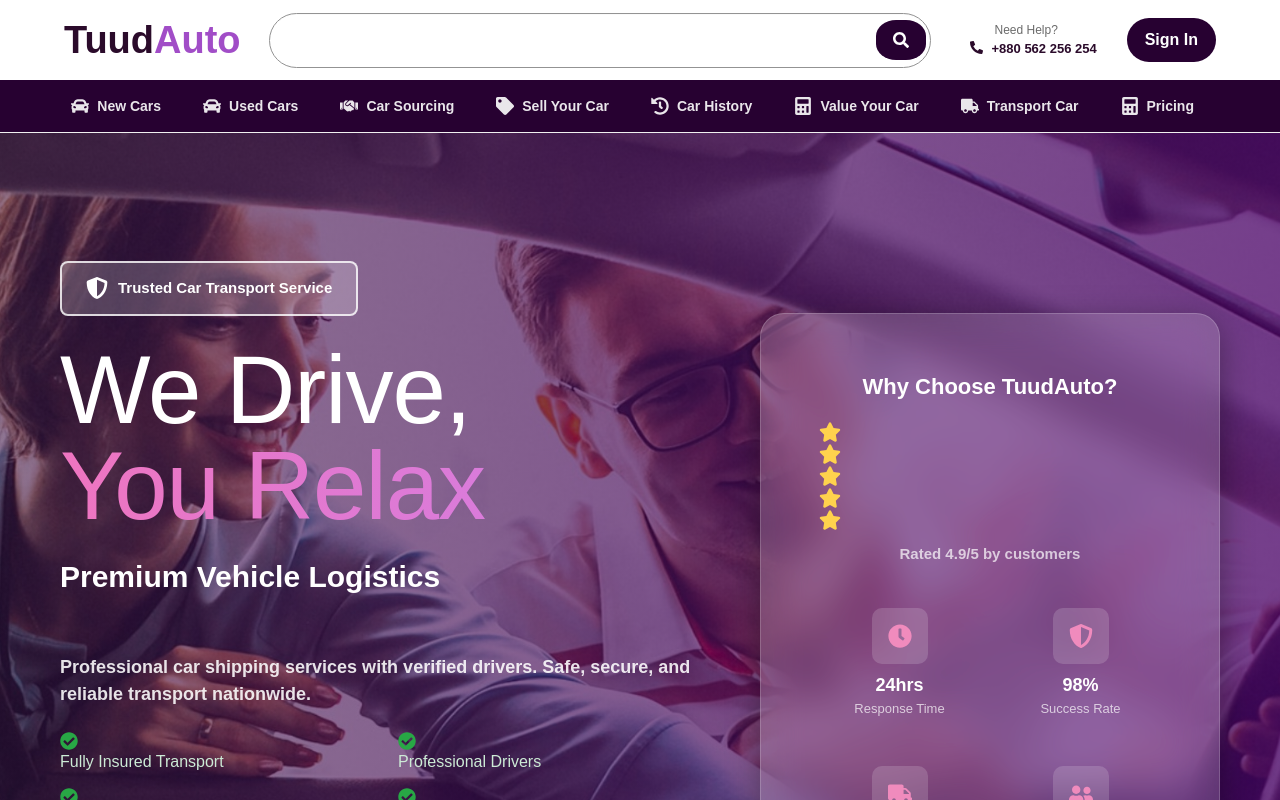
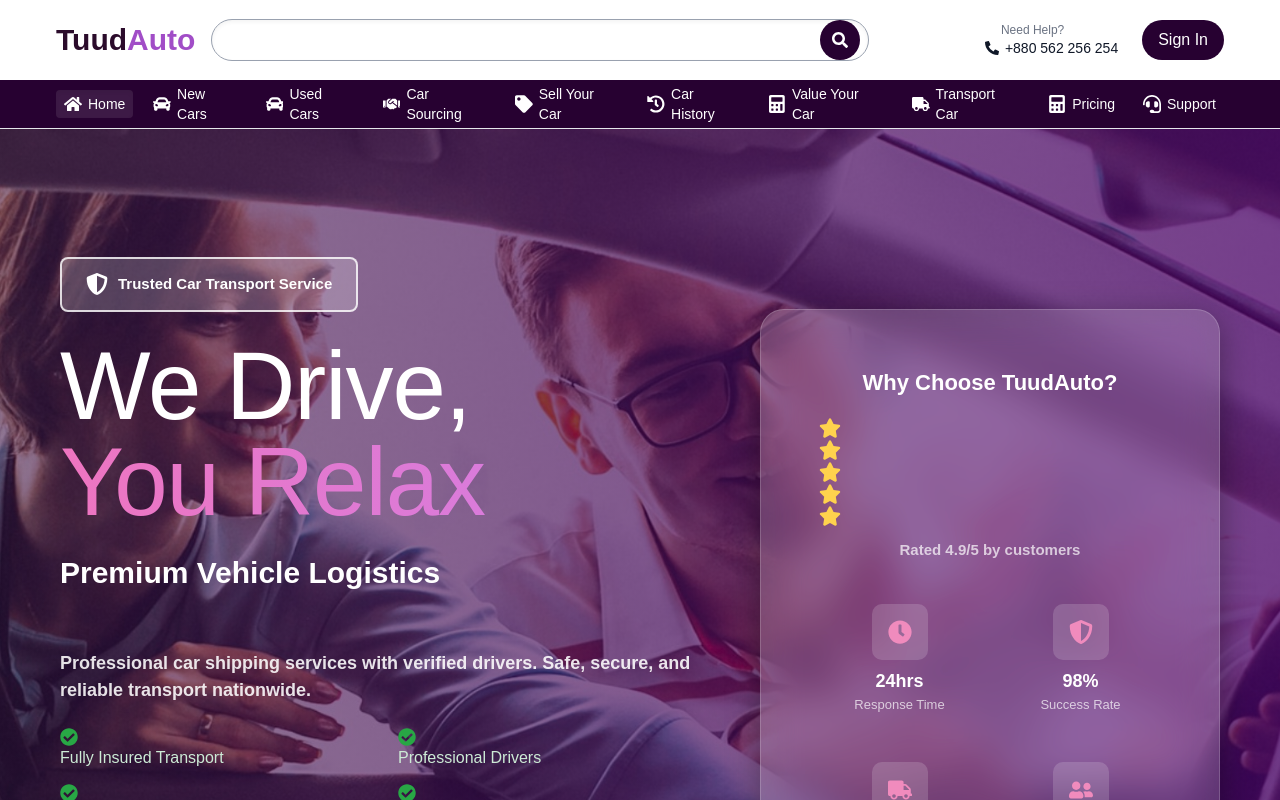
Before and after one commit to falcon752/TuudAuto-clone, a React (Vite) app: page / in a window 1280 px wide. Shown: the top 800 px of the page. Built offline with nearby package versions, Linux system fonts and the light colour scheme; a web font is replaced by a local one.

Commit message:
in progress

```diff
--- a/src/components/NavBar.tsx
+++ b/src/components/NavBar.tsx
@@ -17,82 +17,99 @@
 const NavBar: React.FC = () => {
   const [menuOpen, setMenuOpen] = useState(false);
 
-  const toggleMenu = () => setMenuOpen((prev) => !prev);
+  const navLinks = [
+    { icon: FaHome, label: "Home" },
+    { icon: FaCar, label: "New Cars" },
+    { icon: FaCar, label: "Used Cars" },
+    { icon: FaHandshake, label: "Car Sourcing" },
+    { icon: FaTag, label: "Sell Your Car" },
+    { icon: FaHistory, label: "Car History" },
+    { icon: FaCalculator, label: "Value Your Car" },
+    { icon: FaTruck, label: "Transport Car" },
+    { icon: FaCalculator, label: "Pricing" },
+    { icon: FaHeadset, label: "Support" },
+  ];
 
   return (
-    <header className="tuud-navbar">
-      <div className="tuud-navbar-inner container">
-        {/* Logo & Search */}
-        <div className="brand-and-search">
-          <div className="brand">
-            <span className="logo-mark">Tuud</span>
-            <span className="logo-accent">Auto</span>
+    <header className="sticky top-0 z-50 bg-white border-b border-gray-200">
+      <div className="flex items-center justify-between h-20 px-4 max-w-[1200px] mx-auto">
+        {/* Logo */}
+        <div className="flex items-center gap-4">
+          <div className="flex items-center font-semibold text-2xl sm:text-3xl">
+            <span className="text-[#2b0b2b]">Tuud</span>
+            <span className="text-[#a14dc7]">Auto</span>
           </div>
 
-          <div className="search-wrap desktop-only">
+          {/* Search (hidden on mobile until md) */}
+          <div className="hidden md:flex items-center border border-gray-400 rounded-full shadow-inner px-2">
             <input
-              className="search-input"
               type="search"
               placeholder="Search by brand, model, or keyword..."
-              aria-label="Search"
+              className="outline-none bg-transparent px-3 py-1 w-[400px] lg:w-[600px] text-sm sm:text-base"
             />
-            <button className="search-btn" aria-label="Search">
+            <button className="bg-[#270131] text-white w-10 h-10 rounded-full flex items-center justify-center hover:bg-[#a14dc7] transition-all">
               <FaSearch />
             </button>
           </div>
         </div>
 
-        {/* Right Nav Actions */}
-        <nav className="nav-actions desktop-only">
-          <div className="contact">
-            <div className="help">Need Help?</div>
-            <div className="phone">
-              <FaPhoneAlt className="phone-icon" /> +880 562 256 254
+        {/* Right Actions */}
+        <div className="hidden md:flex items-center gap-4">
+          <div className="flex flex-col text-xs text-gray-500 hover:bg-gray-100 rounded px-2 py-1 transition">
+            <div className="ml-4">Need Help?</div>
+            <div className="flex items-center gap-1.5 font-medium text-gray-900 text-sm">
+              <FaPhoneAlt className="text-sm" /> +880 562 256 254
             </div>
           </div>
+          <button className="bg-[#270131] text-white px-4 py-2 rounded-full font-medium hover:bg-[#a14dc7] hover:scale-105 transition-all text-sm sm:text-base">
+            Sign In
+          </button>
+        </div>
 
-          <button className="sign-in">Sign In</button>
-        </nav>
-
-        {/* Burger Icon for mobile */}
-        <button className="burger-btn mobile-only" onClick={toggleMenu}>
+        {/* Hamburger Menu for mobile */}
+        <button
+          className="md:hidden flex items-center text-[#270131]"
+          onClick={() => setMenuOpen(!menuOpen)}
+        >
           {menuOpen ? <FaTimes size={24} /> : <FaBars size={24} />}
         </button>
       </div>
 
-      {/* Desktop Top Links */}
-      <nav className="top-links desktop-only">
-        <div className="container links-inner">
-          <ul>
-            <li className="active"><FaHome className="nav-icon" /> Home</li>
-            <li><FaCar className="nav-icon" /> New Cars</li>
-            <li><FaCar className="nav-icon" /> Used Cars</li>
-            <li><FaHandshake className="nav-icon" /> Car Sourcing</li>
-            <li><FaTag className="nav-icon" /> Sell Your Car</li>
-            <li><FaHistory className="nav-icon" /> Car History</li>
-            <li><FaCalculator className="nav-icon" /> Value Your Car</li>
-            <li><FaTruck className="nav-icon" /> Transport Car</li>
-            <li><FaCalculator className="nav-icon" /> Pricing</li>
-            <li><FaHeadset className="nav-icon" /> Support</li>
-          </ul>
+      {/* Desktop Top Links (1024px+) */}
+      <nav className="hidden md:flex bg-[#270131] text-white">
+        <div className="flex justify-center items-center h-12 gap-3 px-4 overflow-x-auto max-w-[1200px] mx-auto">
+          {navLinks.map((item, idx) => {
+            const Icon = item.icon;
+            return (
+              <div
+                key={idx}
+                className={`flex items-center gap-1.5 px-2 py-1 rounded font-medium text-xs sm:text-sm cursor-pointer hover:scale-105 hover:bg-purple-700 transition ${
+                  idx === 0 ? "bg-white/10 shadow-inner" : ""
+                }`}
+              >
+                <Icon className="text-base sm:text-lg" />
+                {item.label}
+              </div>
+            );
+          })}
         </div>
       </nav>
 
-      {/* Mobile Menu */}
+      {/* Mobile Menu 0–1023px */}
       {menuOpen && (
-        <nav className="mobile-menu mobile-only">
-          <ul>
-            <li><FaHome className="nav-icon" /> Home</li>
-            <li><FaCar className="nav-icon" /> New Cars</li>
-            <li><FaCar className="nav-icon" /> Used Cars</li>
-            <li><FaHandshake className="nav-icon" /> Car Sourcing</li>
-            <li><FaTag className="nav-icon" /> Sell Your Car</li>
-            <li><FaHistory className="nav-icon" /> Car History</li>
-            <li><FaCalculator className="nav-icon" /> Value Your Car</li>
-            <li><FaTruck className="nav-icon" /> Transport Car</li>
-            <li><FaCalculator className="nav-icon" /> Pricing</li>
-            <li><FaHeadset className="nav-icon" /> Support</li>
-          </ul>
+        <nav className="md:hidden bg-[#270131] text-white px-4 py-4 flex flex-col gap-2">
+          {navLinks.map((item, idx) => {
+            const Icon = item.icon;
+            return (
+              <div
+                key={idx}
+                className="flex items-center gap-2 font-medium text-sm cursor-pointer hover:text-purple-400 transition"
+              >
+                <Icon className="text-base" />
+                {item.label}
+              </div>
+            );
+          })}
         </nav>
       )}
     </header>
--- a/src/pages/CarForm.tsx
+++ b/src/pages/CarForm.tsx
@@ -136,15 +136,15 @@
   const isNew = watch("is_new");
   const selectedSafety = watch("specifications.safety") || [];
 
-  const formatPrice = (value: string | number) => {
-    if (typeof value === "number") value = value.toString();
-    const number = Number(value.replace(/,/g, ""));
-    if (isNaN(number)) return "";
-    return number.toLocaleString("en-US", {
-      minimumFractionDigits: 2,
-      maximumFractionDigits: 2,
-    });
-  };
+  // const formatPrice = (value: string | number) => {
+  //   if (typeof value === "number") value = value.toString();
+  //   const number = Number(value.replace(/,/g, ""));
+  //   if (isNaN(number)) return "";
+  //   return number.toLocaleString("en-US", {
+  //     minimumFractionDigits: 2,
+  //     maximumFractionDigits: 2,
+  //   });
+  // };
 
   const [priceInput, setPriceInput] = React.useState("");
 
--- a/src/styles/main.css
+++ b/src/styles/main.css
@@ -1451,264 +1451,7 @@
 /* =====================================================
    ====== NAVBAR ======
    ===================================================== */
-.tuud-navbar {
-  background: #ffffff;
-  border-bottom: 1px solid rgba(0, 0, 0, 0.06);
-  position: sticky;
-  top: 0;
-  z-index: 60;
-}
-
-.tuud-navbar-inner {
-  display: flex;
-  align-items: center;
-  justify-content: space-between;
-  height: 80px;
-}
-
-/* brand */
-.brand {
-  font-weight: 550;
-  font-size: 38px;
-  display: inline-flex;
-  align-items: center;
-  gap: 0;
-}
-
-.logo-mark {
-  color: #2b0b2b;
-}
-.logo-accent {
-  color: #a14dc7;
-}
-
-/* search */
-.brand-and-search {
-  display: flex;
-  align-items: center;
-  gap: 28px;
-}
-
-.search-wrap {
-  display: flex;
-  align-items: center;
-  border: 1px solid #939393;
-  padding: 6px;
-  border-radius: 32px;
-  box-shadow: inset 0 1px 0 rgba(0, 0, 0, 0.02);
-}
-
-.search-input {
-  border: none;
-  outline: none;
-  padding: 10px 16px;
-  width: 600px;
-  background: transparent;
-  font-size: 14px;
-}
-
-.search-btn {
-  border: none;
-  background-color: #270131;
-  color: #ffffff;
-  width: 50px;
-  height: 40px;
-  border-radius: 40%;
-  display: inline-flex;
-  align-items: center;
-  justify-content: center;
-  cursor: pointer;
-  margin-right: -2px;
-  transition: all 0.2s ease;
-}
-
-.search-btn:hover {
-  background-color: #a14dc7;
-}
-
-/* right side */
-.nav-actions {
-  display: flex;
-  align-items: center;
-  gap: 20px;
-}
-
-.contact {
-  display: flex;
-  flex-direction: column;
-  font-size: 12px;
-  color: #6b6b6b;
-  padding: 6px 10px;
-  border-radius: 6px;
-  transition: background 0.2s ease;
-}
-
-.contact:hover {
-  background-color: #f0f0f0;
-}
-
-.phone {
-  display: flex;
-  align-items: center;
-  font-weight: 600;
-  color: #2b0b2b;
-  font-size: 13px;
-}
-
-.phone-icon {
-  margin-right: 8px;
-  transform: translateY(-2px);
-}
-.help {
-  margin-left: 24px;
-  font-size: 12px;
-  color: #6b6b6b;
-}
-
-.sign-in {
-  background: #270131;
-  color: #ffffff;
-  padding: 10px 18px;
-  border-radius: 24px;
-  border: none;
-  cursor: pointer;
-  font-weight: 600;
-  transition: all 0.2s ease;
-}
-
-.sign-in:hover {
-  background: #a14dc7;
-  transform: scale(1.05);
-}
-
-/* top-links */
-.top-links {
-  background: #270131;
-  color: #ffffff;
-}
-
-.top-links .links-inner {
-  display: flex;
-  justify-items: center;
-  align-items: center;
-  height: 52px;
-}
-
-.top-links ul {
-  display: flex;
-  gap: 18px;
-  list-style: none;
-  margin: 0;
-  padding: 0;
-  justify-content: center;
-  align-items: center;
-  overflow-x: auto;
-}
-
-.top-links li {
-  display: flex;
-  align-items: center;
-  padding: 8px 12px;
-  border-radius: 8px;
-  font-weight: 600;
-  font-size: 14px;
-  color: rgba(255, 255, 255, 0.9);
-  white-space: nowrap;
-  cursor: pointer;
-  transition: all 0.2s ease;
-}
-
-.top-links li.active {
-  background: rgba(255, 255, 255, 0.06);
-  box-shadow: 0 6px 0 rgba(0, 0, 0, 0.08) inset;
-}
-
-.top-links li:hover {
-  color: #ffffff;
-  transform: scale(1.05);
-  background-color: #593b61;
-}
-
-.nav-icon {
-  margin-right: 8px;
-  font-size: 18px;
-  transition: all 0.2s ease;
-}
-.top-links li:hover .nav-icon {
-  transform: scale(1.1);
-}
-
-/* burger menu & mobile menu */
-.desktop-only {
-  display: flex;
-}
-.mobile-only {
-  display: none;
-}
-
-@media (max-width: 1023px) {
-  .desktop-only {
-    display: none;
-  }
-  .mobile-only {
-    display: flex;
-    align-items: center;
-    cursor: pointer;
-  }
-
-  .burger-btn {
-    background: none;
-    border: none;
-    color: #270131;
-    display: flex;
-    align-items: center;
-  }
-
-  .mobile-menu {
-    background-color: #270131;
-    color: #fff;
-    padding: 16px;
-  }
-
-  .mobile-menu ul {
-    list-style: none;
-    margin: 0;
-    padding: 0;
-    display: flex;
-    flex-direction: column;
-    gap: 12px;
-  }
-
-  .mobile-menu li {
-    display: flex;
-    align-items: center;
-    gap: 8px;
-    font-weight: 600;
-    font-size: 16px;
-    cursor: pointer;
-    transition: all 0.2s ease;
-  }
-
-  .mobile-menu li:hover {
-    color: #a14dc7;
-  }
-}
-
-/* extra small devices (680px and below) */
-@media (max-width: 680px) {
-  .mobile-menu {
-    padding: 12px;
-  }
-
-  .mobile-menu li {
-    font-size: 14px;
-    gap: 6px;
-  }
-
-  .burger-btn {
-    font-size: 20px;
-  }
-}
+
 
 /* =====================================================
    ====== HERO SECTION ======
```
